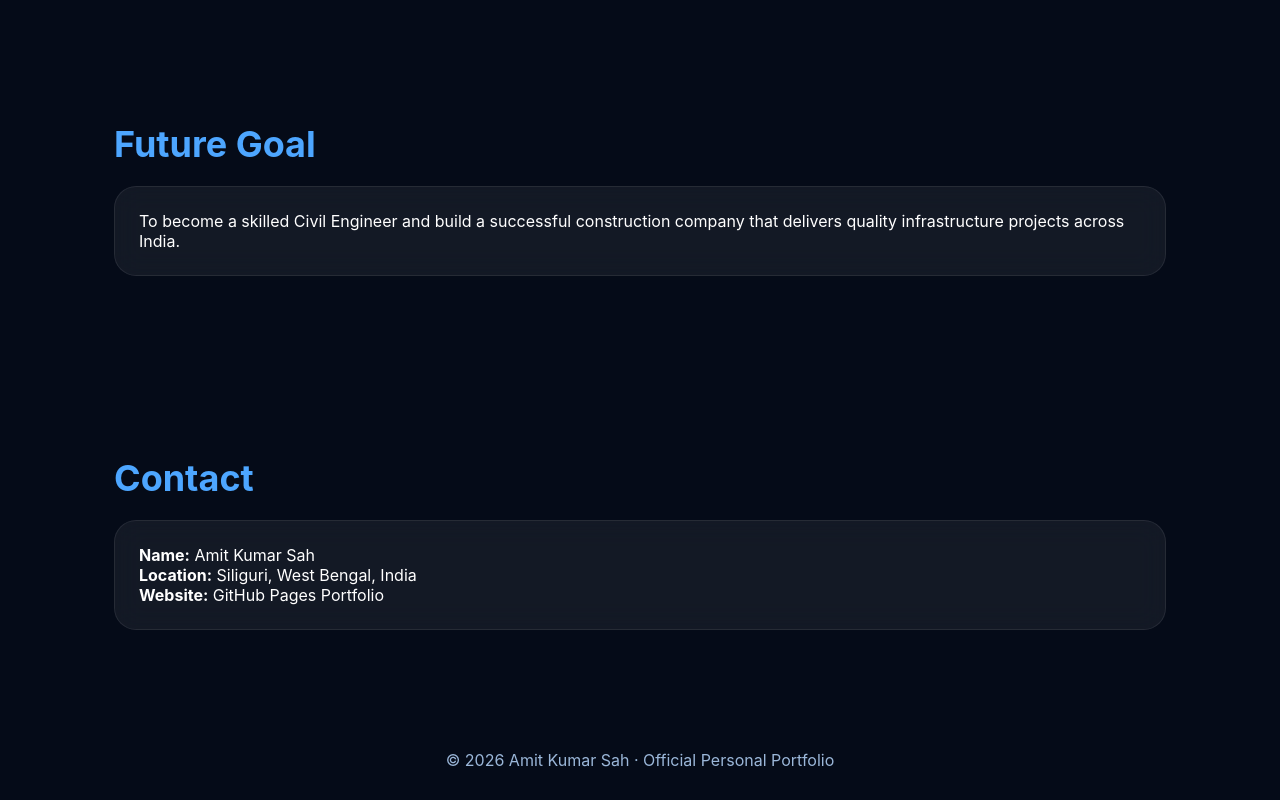
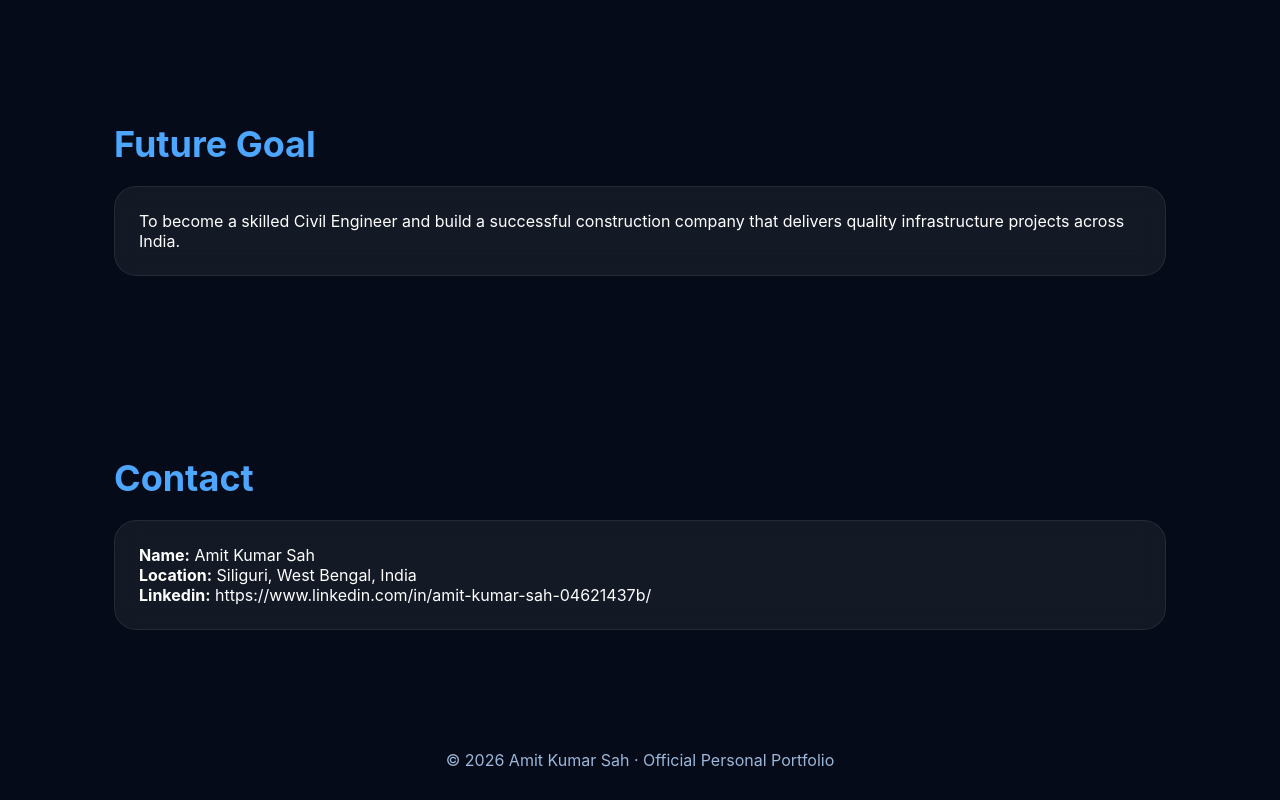
Before and after one commit to amitsahalcps-glitch/amitkumarsah.github.io, a plain HTML site: page index.html in a window 1280 px wide. Shown: the part 1893-2693 px from the top of the page. Drawn offline with Linux system fonts and the light colour scheme.

Commit message:
Update index.html

```diff
--- a/index.html
+++ b/index.html
@@ -92,7 +92,7 @@ footer{text-align:center;padding:30px;color:#9bb7d9}
 <div class="card">
 <p><strong>Name:</strong> Amit Kumar Sah</p>
 <p><strong>Location:</strong> Siliguri, West Bengal, India</p>
-<p><strong>Website:</strong> GitHub Pages Portfolio</p>
+<p><strong>Linkedin:</strong> https://www.linkedin.com/in/amit-kumar-sah-04621437b/</p>
 </div>
 </section>
 
```
